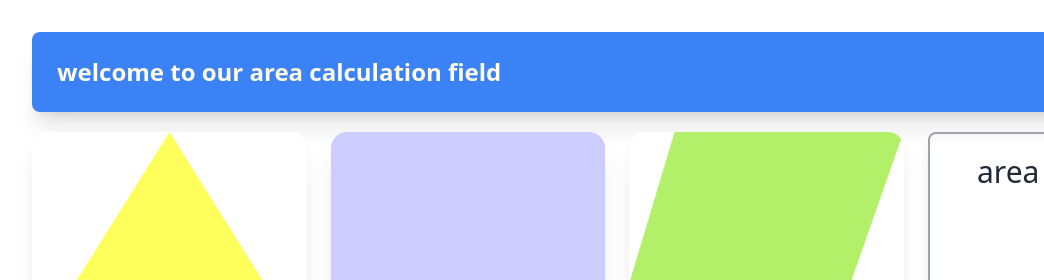
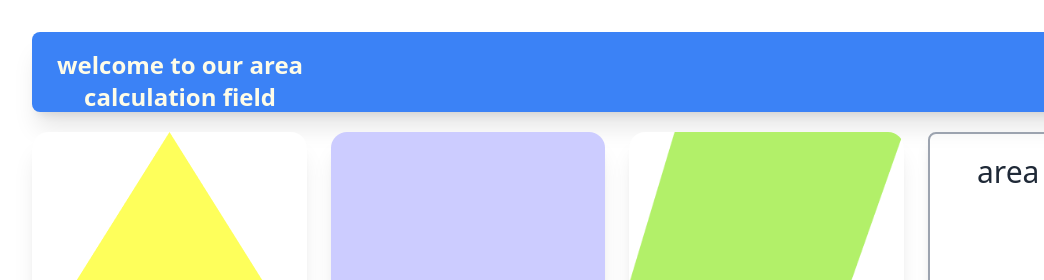
Before and after one commit to saadbinrafi/geometry-calculate, a plain HTML site: page index.html in a window 1280 px wide. Shown: the top 280 px of the page, 0-1044 px from the left. Drawn offline with nearby package versions, Linux system fonts and the light colour scheme.

```diff
--- a/index.html
+++ b/index.html
@@ -24,7 +24,7 @@
        <div>
         <div class="navbar bg-blue-500 my-5 rounded-lg shadow-xl h-[80px] ">
             <div class="flex-1">
-              <a class="btn btn-ghost text-[20px] lg:text-2xl text-yellow-50">welcome to our area  calculation field</a>
+              <a class="btn btn-ghost text-[20px] lg:text-2xl text-yellow-50">welcome to our area  <br> calculation field</a>
             </div>
             <div class="flex-none">
               <div class="dropdown dropdown-end">
```
